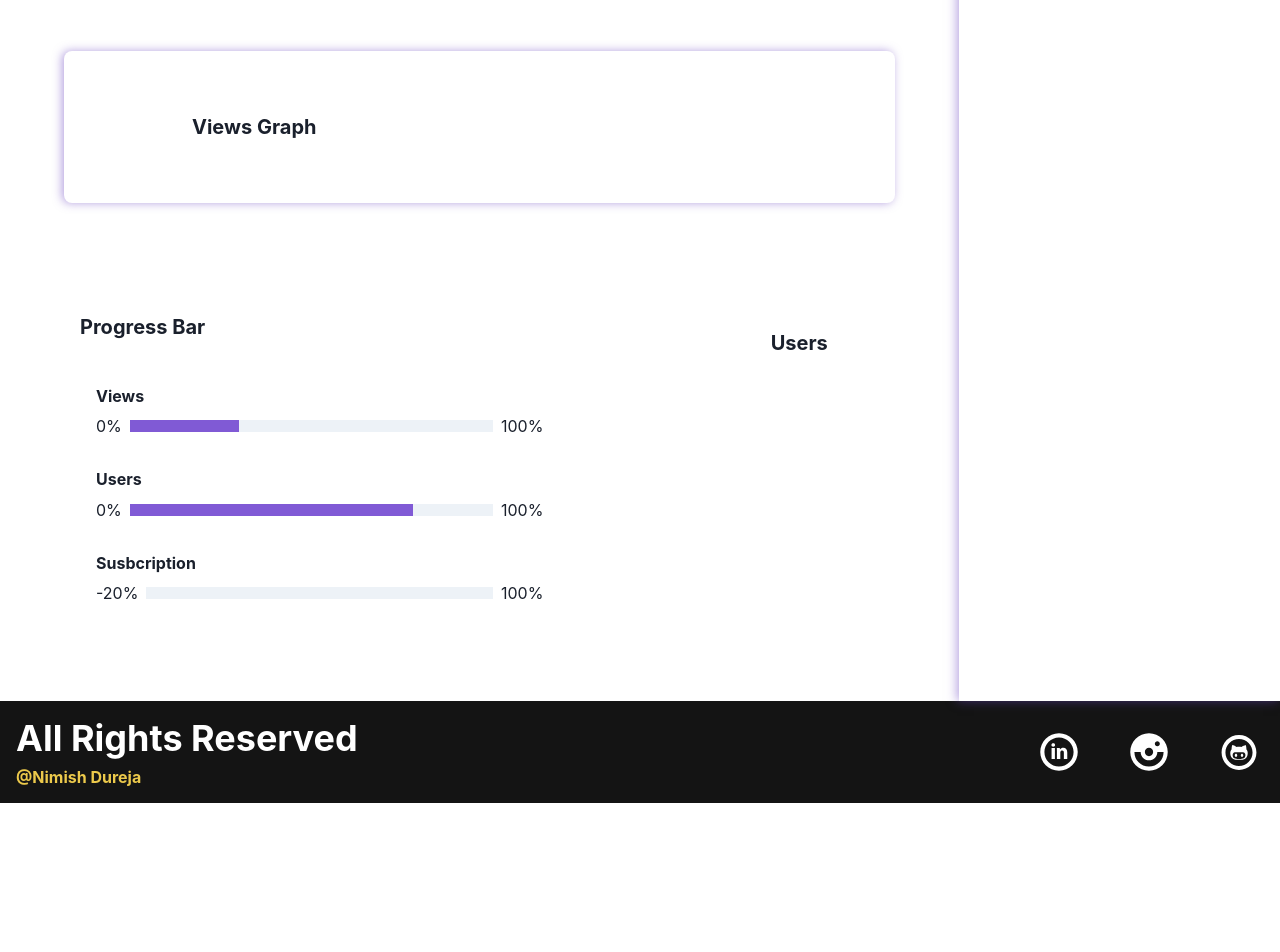
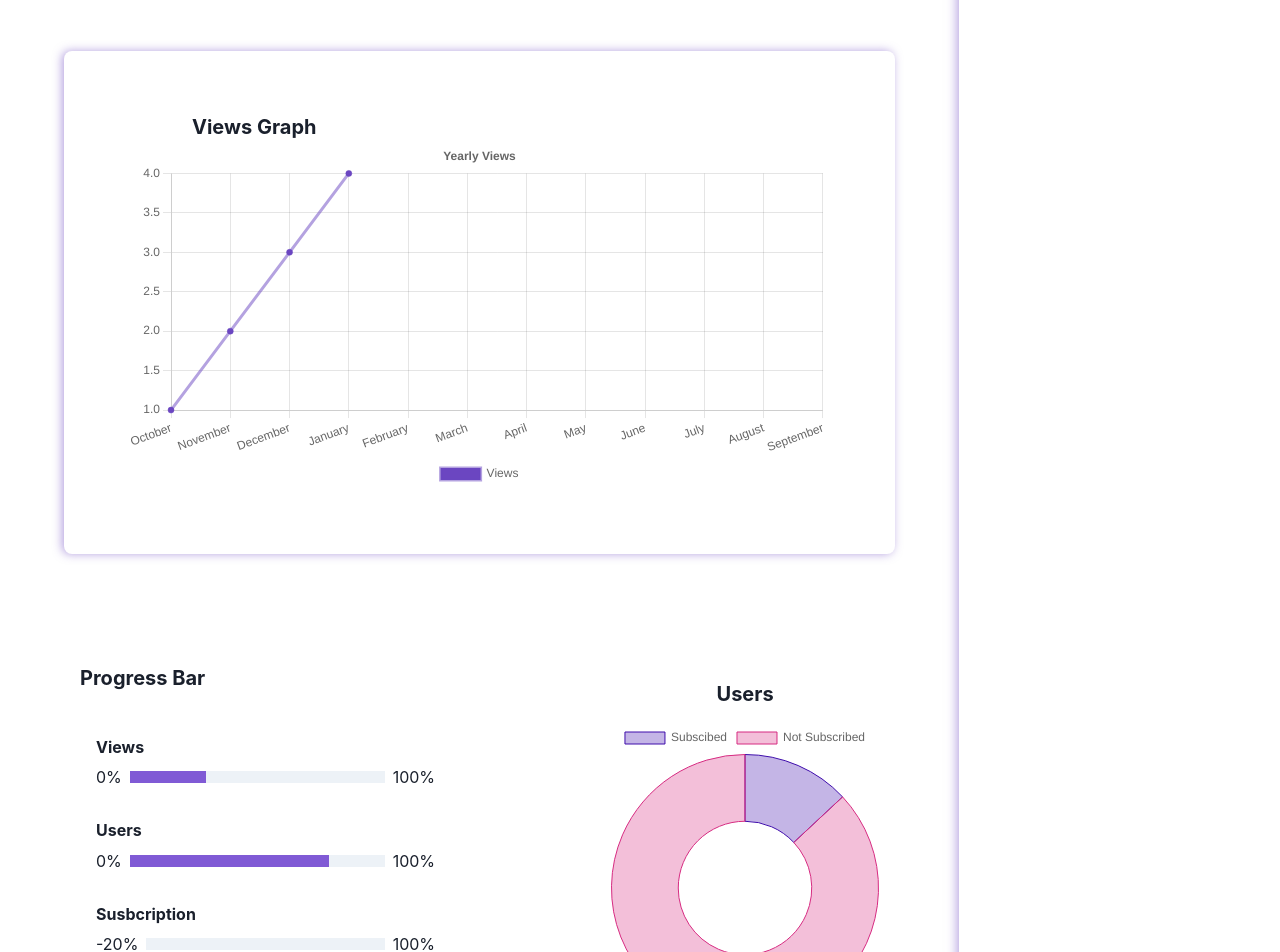
Before and after one commit to Nimish-Dureja-10/edustack, a React (Create React App) app in the folder frontend/: page /admin/dashboard in a window 1280 px wide. Shown: the part 380-1332 px from the top of the page. Before the commit the page ends 1183 px from the top, so only its background shows below. Built offline with nearby package versions, Linux system fonts and the light colour scheme.

Commit message:
Charts in Dashboard Added using chartjs library

```diff
--- /dev/null
+++ b/frontend/src/components/Admin/Dashboard/Chart.js
@@ -0,0 +1,82 @@
+import React from 'react'
+import {Chart as ChartJS,CategoryScale,LinearScale,PointElement,LineElement,Title,Tooltip,ArcElement,Legend} from 'chart.js'
+import {Line,Doughnut} from 'react-chartjs-2';
+
+ChartJS.register(CategoryScale,LinearScale,PointElement,LineElement,Title,Tooltip,ArcElement,Legend);
+
+export const LineChart = () => {
+
+    const labels = getLastYearMonths();
+
+    const options = {
+        responsive: true,
+        plugins: {
+            legend: {
+                position : "bottom"
+            },
+            title : {
+                display : true,
+                text : "Yearly Views"
+            }
+        }
+    }
+
+    const data = {
+        labels,
+        datasets: [
+            {
+                label:"Views",
+                data:[1,2,3,4],
+                borderColor:'rgba(107,70,193,0.5)',
+                backgroundColor: "#6b46c1"
+            }
+
+        ]
+    }
+
+  return (
+    <Line options={options} data={data} />
+  )
+}
+
+export const DoughnutChart = () => {
+
+    const data = {
+        labels: ['Subscibed','Not Subscribed'],
+        datasets: [
+            {
+                data:[3,20],
+                borderColor:['rgb(62,12,171)','rgb(214,43,129)'],
+                backgroundColor: ['rgba(62,12,171,0.3)','rgba(214,43,129,0.3)'],
+                borderWidth :1
+            }
+
+        ]
+    }
+    return (
+        <Doughnut data={data} />
+    )
+}
+
+function getLastYearMonths() {
+    const labels = [];
+
+    const months = ['January','February','March','April','May','June','July','August','September','October','November','December'];
+
+    const currentMonth = new Date().getMonth();
+    const remain = 11 - currentMonth;
+
+    for(let i=currentMonth;i<months.length;i--) {
+        const element = months[i];
+        labels.unshift(element);
+        if(i===0) break;
+    }
+
+    for(let i=11;i>remain;i--) {
+        if(i===currentMonth) break;
+        const element = months[i];
+        labels.unshift(element);
+    }
+
+    return labels
+}
--- a/frontend/src/components/Admin/Dashboard/Dashboard.jsx
+++ b/frontend/src/components/Admin/Dashboard/Dashboard.jsx
@@ -3,6 +3,7 @@
 import { RiArrowDownLine, RiArrowUpLine } from 'react-icons/ri'
 import cursor from '../../../assets/images/cursor2.png'
 import Sidebar from '../Sidebar'
+import { LineChart,DoughnutChart } from './Chart'
 
 const Databox = ({title,qty,qtyPercentage,profit}) => (
     <Box width={['full','20%']} boxShadow={'-2px 0 10px rgba(107,70,193,0.5)'} p='8' borderRadius={'lg'} >
@@ -42,6 +43,7 @@
             </Stack>
             <Box m={['0','16']} borderRadius='lg' p={['0','16']} mt={['4','16']} boxShadow={'-2px 0 10px rgba(107,70,193,0.5)'} >
                 <Heading textAlign={['center','left']} size='md' children='Views Graph' pt={['8','0']} ml={['0.5','16']} />
+                <LineChart />
             </Box>
             <Grid templateColumns={['1fr', '2fr 1fr']}>
                 <Box p='4'>
@@ -54,6 +56,7 @@
                 </Box>
                 <Box p={['0','16']} boxSizing='border-box' py='4'>
                     <Heading textAlign={'center'} size='md' mb='4' children='Users' />
+                    <DoughnutChart />
                 </Box>
             </Grid>
         </Box>
```
